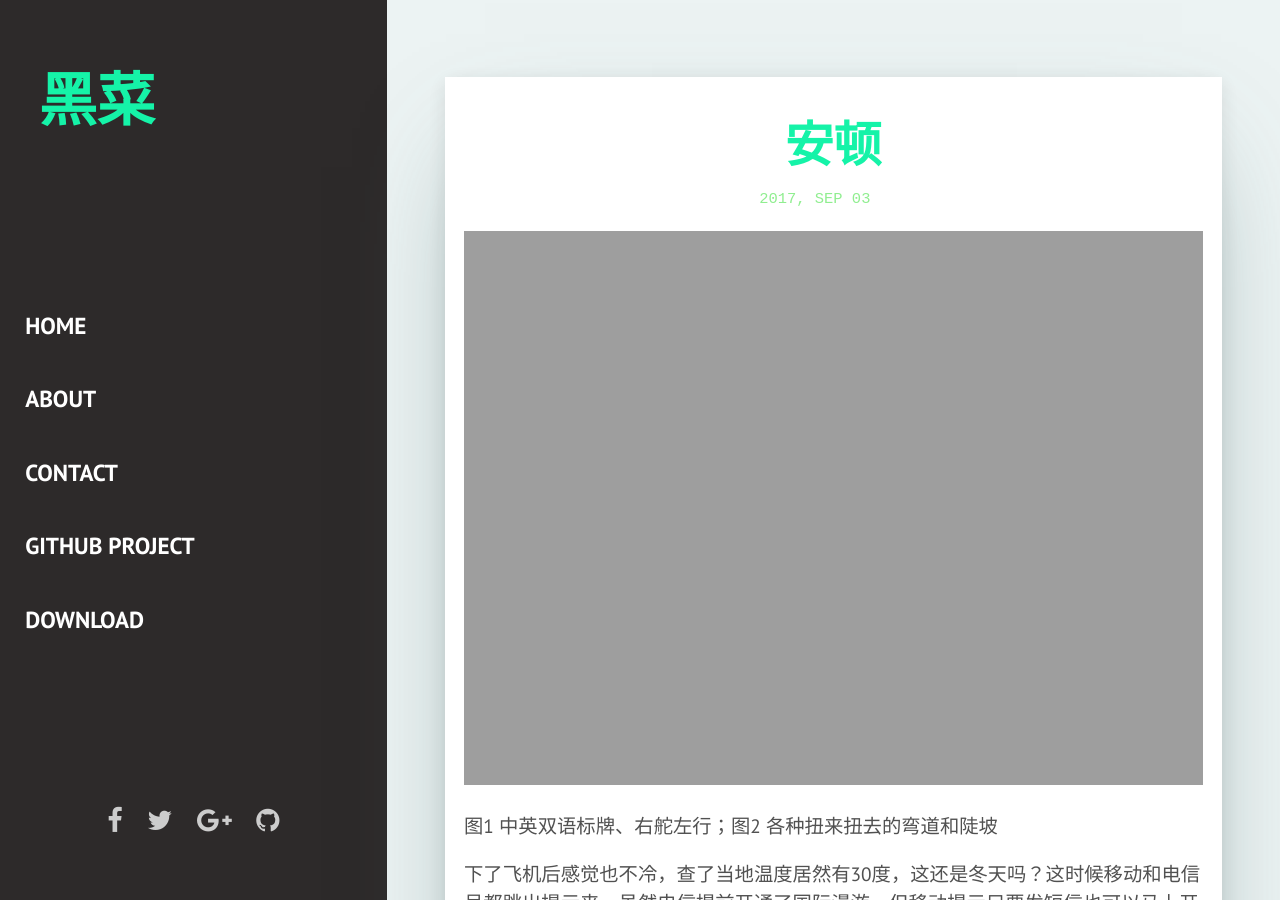
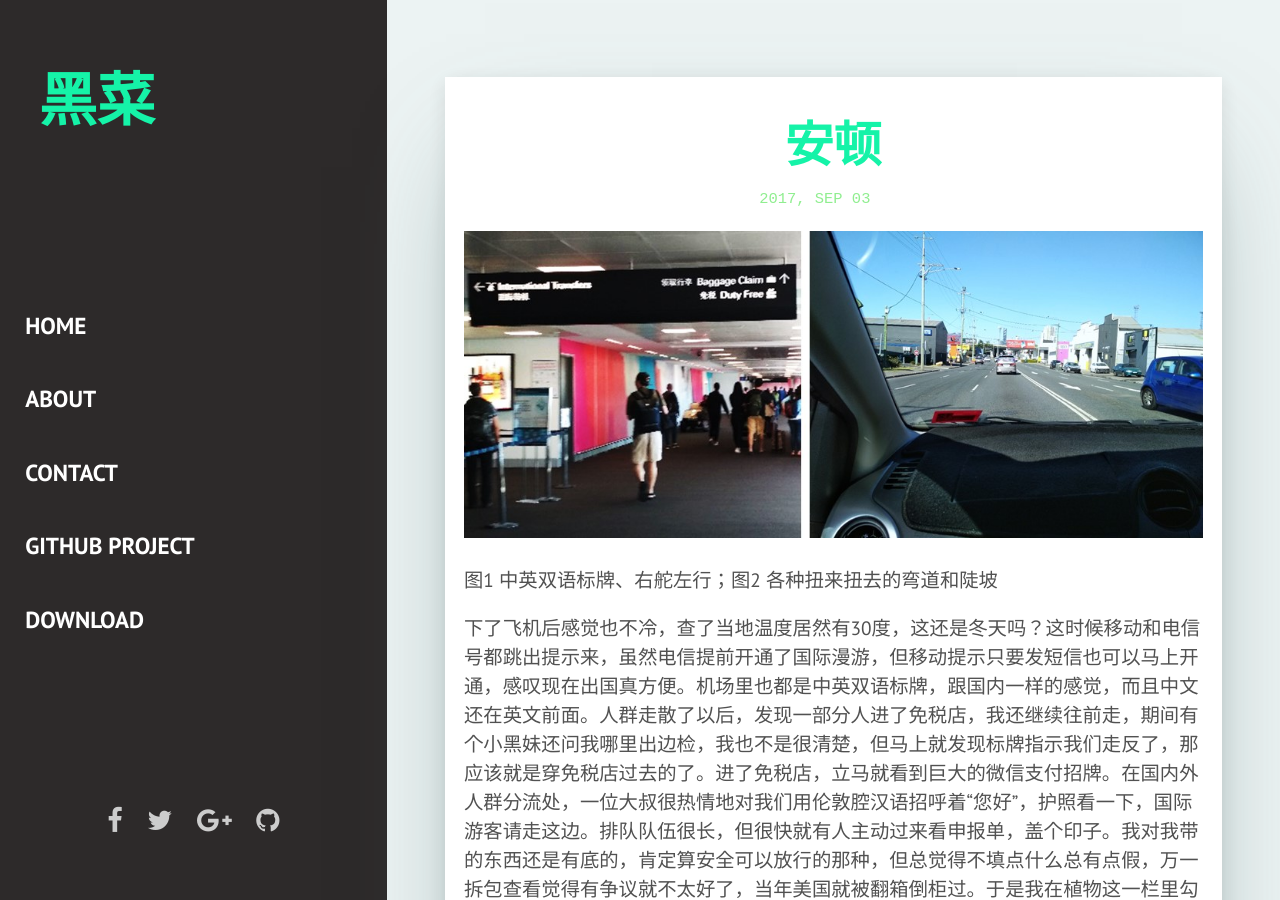
Before and after one commit to xmei369/xmei369.github.io, a Jekyll site: the page built from _posts/2017-09-03-02-arrive.markdown, in a window 1280 px wide and 900 px high. Built offline with Jekyll 4.4.1, drawn with Linux system fonts in a browser that asks for light colours; some web fonts are replaced.

Commit message:
Update 2017-09-03-02-arrive.markdown

```diff
--- a/_posts/2017-09-03-02-arrive.markdown
+++ b/_posts/2017-09-03-02-arrive.markdown
@@ -2,7 +2,7 @@
 layout: post
 title:  "安顿"
 date:   2017-09-03 02:21:00
-img: 20170903-02-1.jpg, 20170903-02-2.jpg
+img: 20170903-02-1.jpg 20170903-02-2.jpg
 description: 当年在美国是半夜到，第二天一早就进实验室做实验，节奏快得我不知所措，安顿都是在实验等待间隙去完成。
 ---
 
```
